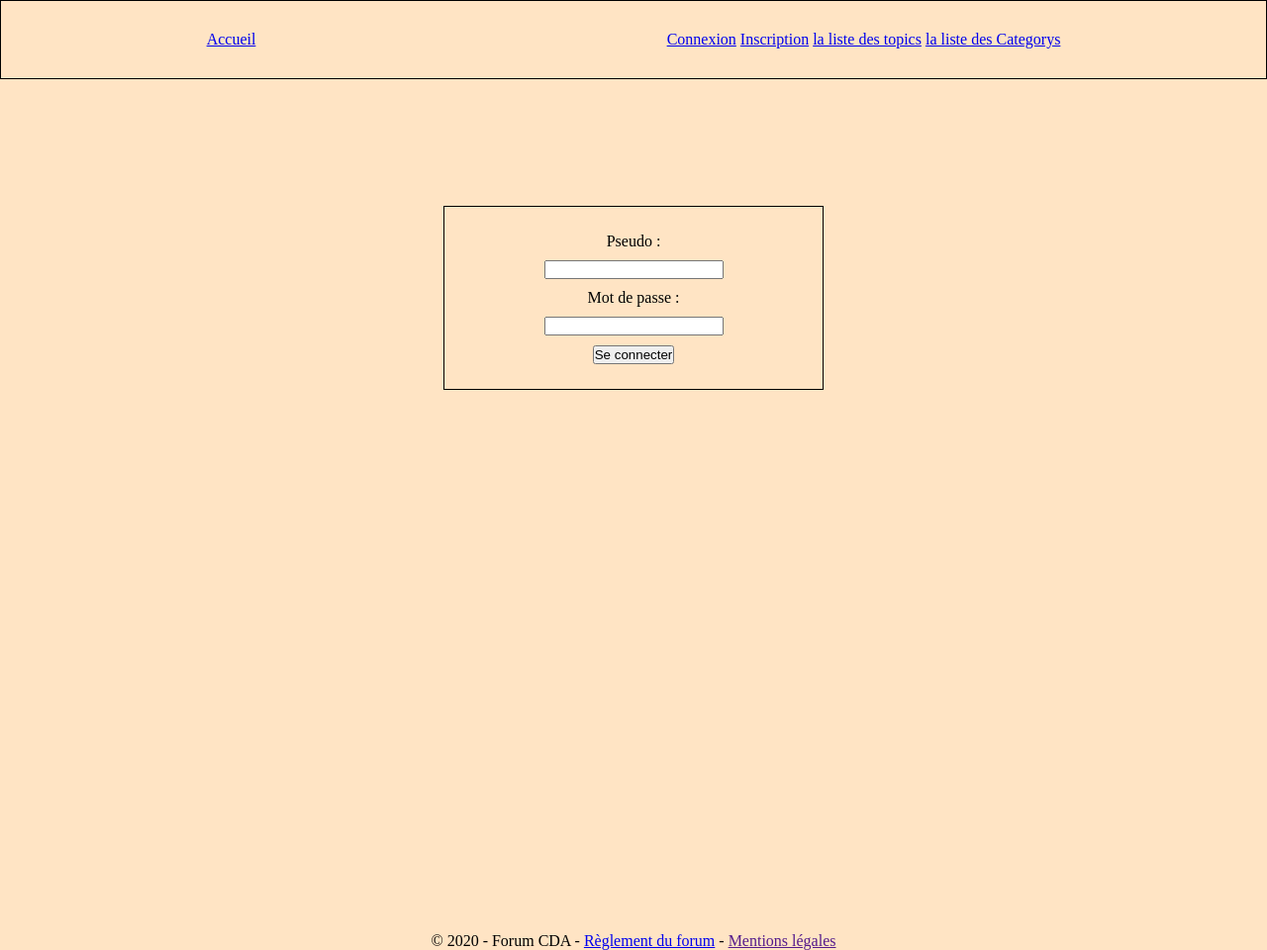
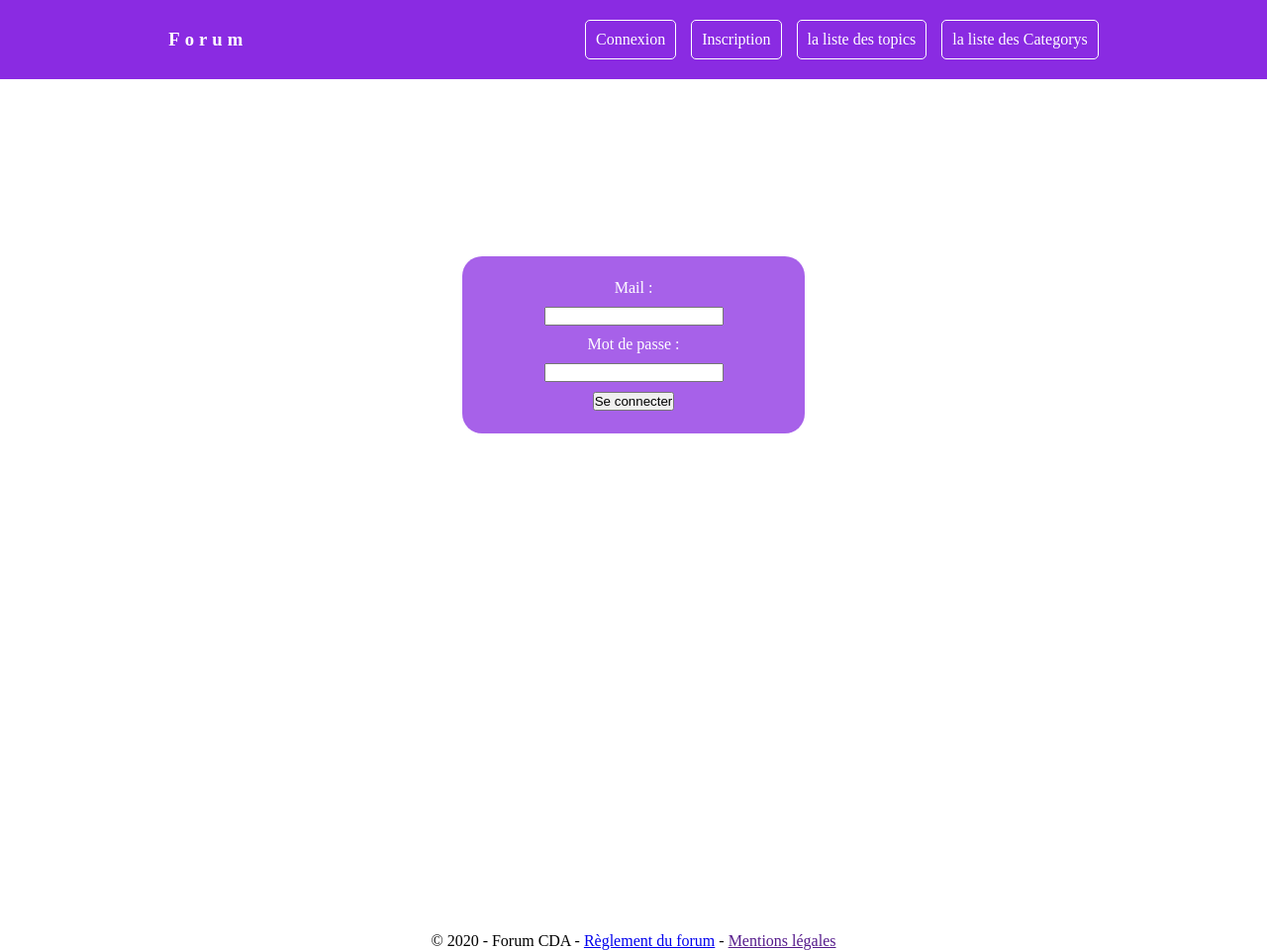
Before and after one commit to mohamed67210/forumPlateau, a PHP site: page /index.php?ctrl=security&action=loginform in a window 1280 px wide. Shown: the whole page at 99% size. Run offline with PHP 8.4, Linux system fonts and the light colour scheme; data that the repository does not hold is empty; some libraries are stand-ins or nearby versions.

Commit message:
exercice forum :créer deux fonctions (findUserbymail + findmdpbymail) pour la connexion et utilisationde password_verify() pour comparer le mot de passe stocker bdd(hasher)et le mot de passe inserer ajouter du style (home,liste topics,liste category) + recuperer l'id d'utilisateur quand il est connecter pour l'enregistrement en utilisant Session::getUser()->getId()

```diff
--- a/app/AbstractController.php
+++ b/app/AbstractController.php
@@ -17,7 +17,7 @@ abstract class AbstractController
             $url .= $action ? "&action=" . $action : "";
             $url .= $id ? "&id=" . $id : "";
             // $url .= ".html";
-        } else $url = "/";
+        } else $url = "/forumPlateau";
         header("Location: $url");
         die();
     }
--- a/app/Session.php
+++ b/app/Session.php
@@ -38,7 +38,7 @@
         }
 
         public static function isAdmin(){
-            if(self::getUser() && self::getUser()->hasRole("ROLE_ADMIN")){
+            if(self::getUser() && self::getUser()->hasRole("admin")){
                 return true;
             }
             return false;
--- a/controller/SecurityController.php
+++ b/controller/SecurityController.php
@@ -18,6 +18,7 @@ class SecurityController extends AbstractController implements ControllerInterfa
     }
     public function registerform()
     {
+
         $userManager = new UserManager();
 
         return [
@@ -29,24 +30,93 @@ class SecurityController extends AbstractController implements ControllerInterfa
     }
     public function addUser()
     {
-        $userManager = new UserManager();
-        return [
-            "view" => VIEW_DIR . "security/login.php",
-            "data" => [
-                "Users" => $userManager->newUser()
-            ]
-        ];
+        if (isset($_POST['submit'])) {
+
+
+            $mail = filter_input(INPUT_POST, 'mail', FILTER_SANITIZE_SPECIAL_CHARS);
+            $pseudo = filter_input(INPUT_POST, 'pseudo', FILTER_SANITIZE_SPECIAL_CHARS);
+            $password1 = filter_input(INPUT_POST, 'password1', FILTER_SANITIZE_SPECIAL_CHARS);
+            $password2 = filter_input(INPUT_POST, 'password2', FILTER_SANITIZE_SPECIAL_CHARS);
+            // $role = filter_input(INPUT_POST, 'role', FILTER_SANITIZE_SPECIAL_CHARS);
+            $userManager = new UserManager();
+            // si les filtres passent
+            if ($mail && $pseudo && $password1) {
+                $userManager = new UserManager();
+
+                // si le mail n'existe pas dans la bdd
+                if (!$userManager->CheckMail($mail)) {
+                    //si le pseudo n'existe pas dans la bdd
+                    if (!$userManager->CheckPseudo($pseudo)) {
+                        //si les deux mot de passe identique
+                        if ($password1 == $password2) {
+
+                            $userManager->addUser($mail, $pseudo, $password1, $password2);
+                            $this->redirectTo('loginform');
+                        } else {
+                            Session::addFlash('error', 'mot de passe incorrecte !');
+                        }
+                    } else {
+                        Session::addFlash('error', 'ce Pseudo existe deja !');
+                    }
+                } else {
+                    Session::addFlash('error', 'ce Mail existe deja !');
+                }
+                return ["view" => VIEW_DIR . "security/login.php"];
+            }
+        }
+    }
+    public function loginform()
+    {
+        return ['view' => VIEW_DIR . "security/login.php"];
+    }
+    public function login()
+    {
+        if (isset($_POST['submit'])) {
+            $mail = filter_input(INPUT_POST, 'mail', FILTER_SANITIZE_SPECIAL_CHARS);
+            // $password = filter_input(INPUT_POST, 'password', FILTER_SANITIZE_SPECIAL_CHARS);
+            $password = $_POST['password'];
+
+
+            if ($mail) {
+                if ($password) {
+                    $userManager = new UserManager();
+
+                    $userMail = $userManager->findUserByMail($mail);
+                    $userMdp = $userManager->findPasswordbyMail($mail);
+                    // var_dump($userMdp);die;
+                    // var_dump( $userMdp['password']);die;
+
+                    if ($userMail) {
+                        // var_dump($userMail);
+                        // die;
+
+                        $passwordVerify = password_verify($password, $userMdp['password']);
+                        // var_dump($password);
+                        // var_dump($userMdp['password']);
+                        // var_dump(password_verify($password, $userMdp['password']));
+                        // die;
+                        if ($passwordVerify) {
+                            Session::setUser($userMail);
+                            Session::addFlash('success', 'vous etes connecté');
+                            $this->redirectTo('home');
+                        } else {
+                            Session::addFlash('error', 'mot de passe incorrect !');
+                            $this->redirectTo('security', 'loginform');
+                        }
+                    } else {
+                        Session::addFlash('error', 'mail incorrect !');
+                        $this->redirectTo('security', 'loginform');
+                    }
+                }
+            }
+        }
     }
 
-    public function loginform()
+    public function logout()
     {
-        $userManager = new UserManager();
+        session_unset();
+        Session::addFlash('success', 'vous etes déconnecté');
 
-        return [
-            "view" => VIEW_DIR . "security/login.php",
-            "data" => [
-                "Users" => $userManager->findAll(["dateCreation", "DESC"])
-            ]
-        ];
+        $this->redirectTo('home');
     }
 }
--- a/model/managers/PostManager.php
+++ b/model/managers/PostManager.php
@@ -32,14 +32,12 @@ class PostManager extends Manager
         );
     }
 
-    public function newPost($id)
+    public function newPost($id,$userId,$message)
     {
         $postManager = new PostManager;
-        $message = filter_input(INPUT_POST, 'message', FILTER_SANITIZE_SPECIAL_CHARS);
-
         if (isset($_POST['submit'])) {
             if ($message) {
-                $data = ['contenue' => $message, 'user_id' => 1, 'topic_id' => $id];
+                $data = ['contenue' => $message, 'user_id' =>$userId, 'topic_id' => $id];
                 $postManager->add($data);
             }
         }
--- a/model/managers/UserManager.php
+++ b/model/managers/UserManager.php
@@ -15,44 +15,44 @@ class UserManager extends Manager
     {
         parent::connect();
     }
-    public function findUserByEmail($mail)
+
+
+    public function CheckMail($mail)
+    {
+        $sql = "SELECT mail FROM user WHERE mail = :mail";
+        return  DAO::select($sql, ['mail' => $mail]);
+    }
+    public function CheckPseudo($pseudo)
+    {
+        $sql = "SELECT pseudo FROM user WHERE pseudo = :pseudo";
+        return  DAO::select($sql, ['pseudo' => $pseudo]);
+    }
+    public function addUser($mail, $pseudo, $password1, $password2)
+    {
+        $userManager = new UserManager;
+        $passwordHash = password_hash($password1, PASSWORD_DEFAULT);
+        $data = ['mail' => $mail, 'pseudo' => $pseudo, 'password' => $passwordHash];
+        $userManager->add($data);
+    }
+
+    public function findUserByMail($mail)
     {
         $sql = "SELECT *
                 FROM " . $this->tableName . " WHERE mail = :mail ";
 
-        return $this->getMultipleResults(
-            DAO::select($sql, ["id" => $mail]),
+        return $this->getOneOrNullResult(
+            DAO::select($sql, ["mail" => $mail], false),
             $this->className
         );
     }
-    public function newUser()
+    public function findPasswordbyMail($mail)
     {
+        $sql = "SELECT password
+                FROM " . $this->tableName . " WHERE mail = :mail ";
 
-        $userManager = new UserManager;
-        // $findUser = $userManager->findAll();
-        if (isset($_POST['submit'])) {
-            $mail = filter_input(INPUT_POST, 'mail', FILTER_SANITIZE_SPECIAL_CHARS);
-            $pseudo = filter_input(INPUT_POST, 'pseudo', FILTER_SANITIZE_SPECIAL_CHARS);
-            $password1 = filter_input(INPUT_POST, 'password1', FILTER_SANITIZE_SPECIAL_CHARS);
-            $password2 = filter_input(INPUT_POST, 'password2', FILTER_SANITIZE_SPECIAL_CHARS);
-            $role = filter_input(INPUT_POST, 'role', FILTER_SANITIZE_SPECIAL_CHARS);
-            // on verifie si les deux mdp inserer par l'user sont identique ou pas
-            if ($password1 === $password2) {
-                // requete pour voir si le mail inserer existe deja ou pas
-                // $sql = "SELECT mail FROM user WHERE mail = :mail";
-                // return $mailveirify = DAO::select($sql, ['mail' => $mail]);
-                // var_dump($mailveirify);die;
-                // if (!empty($mailveirify)) {
-                    $passwordHash = password_hash($password1, PASSWORD_DEFAULT);
-                    $data = ['mail' => $mail, 'pseudo' => $pseudo, 'password' => $passwordHash, 'role' => $role];
-
-                    // var_dump($passwordHash);
-                    // die;
-                    $userManager->add($data);
-                // }
-            } else {
-                echo 'les deux mot de passe ne sont pas identique';
-            }
-        }
+        return $this->getSingleScalarResult(
+            DAO::select($sql, ["mail" => $mail]),
+            $this->className
+        );
     }
 }
--- a/public/css/style.css
+++ b/public/css/style.css
@@ -7,7 +7,7 @@
 #wrapper {
     width: 100%;
     min-height: 120vh;
-    background-color: bisque;
+    background-color: white;
     display: flex;
     flex-direction: column;
     gap: 10px;
@@ -21,7 +21,7 @@
 
 /* partie header qui se trouve dans layout */
 header {
-    border: 1px solid black;
+    background-color: blueviolet;
     width: 100%;
     height: 5rem;
     display: flex;
@@ -36,6 +36,31 @@ nav {
     width: 100%;
 }
 
+#nav-left {
+    display: flex;
+    gap: 15px;
+}
+#nav-left a h3{
+    letter-spacing: 5px;
+}
+#nav-left a{
+    color: white;
+    text-decoration: none;
+    /* border: 1px solid white; */
+}
+#nav-right {
+    display: flex;
+    gap: 15px;
+}
+
+#nav-right a {
+    color: white;
+    text-decoration: none;
+    border: 1px solid white;
+    border-radius: 5px;
+    padding: 10px;
+}
+
 footer {
     position: absolute;
     bottom: 0;
@@ -43,7 +68,14 @@ footer {
     justify-content: center;
     width: 100%;
 }
-
+#cards_container{
+    width: 100%;
+    /* background-color: black; */
+    display: flex;
+    flex-wrap: wrap;
+    justify-content: center;
+    align-items: center;
+}
 .card {
     background-color: rgb(102, 47, 153);
     display: flex;
@@ -52,6 +84,8 @@ footer {
     color: white;
     padding: 10px;
     gap: 15px;
+    width: 70%;
+    border-radius: 10px;
 }
 
 .card a {
@@ -85,7 +119,8 @@ footer {
     background-color: red;
     color: white;
 }
-#container{
+
+#container {
     margin-top: 10%;
     width: 100%;
     display: flex;
@@ -93,13 +128,81 @@ footer {
     align-items: center;
 
 }
-#container form{
+
+#container_topics {
     display: flex;
     flex-direction: column;
     justify-content: center;
     align-items: center;
-    border: 1px solid black;
+    gap: 20px;
+    /* margin-top: 2%; */
+}
+
+#container form {
+    display: flex;
+    flex-direction: column;
+    justify-content: center;
+    align-items: center;
+    /* border: 1px solid black; */
+    background-color: rgba(137, 43, 226, 0.74);
+    border-radius: 20px;
     width: 30%;
     padding: 2%;
     gap: 10px;
+    color: white;
 }
+
+#addtopic_form{
+    display: flex;
+    flex-direction: column;
+    justify-content: center;
+    align-items: center;
+    background-color: aqua;
+    width: 50%;
+    padding: 20px;
+}
+#addtopic_form form{
+    display: flex;
+    flex-direction: column;
+    gap: 10px;
+}
+.add_btn{
+    background-color: rgba(73, 194, 73, 0.781);
+    border: 1px solid white;
+    padding: 5px;
+    color: white;
+}
+/* page accueil  */
+#forum{
+    display: flex;
+    flex-direction: column;
+    align-items: center;
+    justify-content: center;
+    /* margin-top: 10%; */
+    gap: 10px;
+    width: 100%;
+    padding: 5%;
+}
+/* listes categorys */
+#container_categorys{
+    width: 80%;
+    display: flex;
+    flex-direction: column;
+    justify-content: center;
+    align-items: center;
+    gap: 15px;
+}
+#cards{
+    display: flex;
+    flex-wrap: wrap;
+    align-items: center;
+    justify-content: center;
+    background-color: burlywood;
+}
+#container_categorys .card{
+    width: 200px;
+    height: 200px;
+    display: flex;
+    justify-content: center;
+    align-items: center;
+}
--- a/view/forum/listPosts.php
+++ b/view/forum/listPosts.php
@@ -1,4 +1,7 @@
 <?php
+
+use App\Session;
+
 
 $posts = $result["data"]['posts'];
 $topic = $result["data"]['topics'];
@@ -32,7 +35,7 @@ if ($isClosed == 0) {
 ?>
     <h1>Nouveau message</h1>
 
-    <form action="index.php?ctrl=forum&action=addPost&id=<?= $id ?>" method="post">
+    <form action="index.php?ctrl=forum&action=addPost&id=<?= $id ?>&user=<?= Session::getUser()->getId() ?>" method="post">
         <label>message :<input type="text" name="message" /></label>
         <input type="submit" value="Envoyer" name="submit" />
     </form>
--- a/view/layout.php
+++ b/view/layout.php
@@ -21,13 +21,17 @@
             <header>
                 <nav>
                     <div id="nav-left">
-                        <a href="index.php">Accueil</a>
+                        <a href="index.php">
+                            <h3>Forum</h3>
+                        </a>
                         <?php
                         if (App\Session::isAdmin()) {
                         ?>
                             <a href="index.php?ctrl=home&action=users">Voir la liste des gens</a>
 
                         <?php
+                            var_dump(App\Session::isAdmin());
+
                         }
                         ?>
                     </div>
@@ -36,8 +40,10 @@
 
                         if (App\Session::getUser()) {
                         ?>
+                            <a href="index.php?ctrl=forum&action=listCategorys">la liste des Categorys</a>
+                            <a href="index.php?ctrl=forum&action=listTopics">la liste des topics</a>
                             <a href="/security/viewProfile.html"><span class="fas fa-user"></span>&nbsp;<?= App\Session::getUser() ?></a>
-                            <a href="/security/logout.html">Déconnexion</a>
+                            <a href="index.php?ctrl=security&action=logout">Déconnexion</a>
                         <?php
                         } else {
                         ?>
@@ -47,8 +53,6 @@
                             <a href="index.php?ctrl=forum&action=listCategorys">la liste des Categorys</a>
                         <?php
                         }
-
-
                         ?>
                     </div>
                 </nav>
--- a/view/security/login.php
+++ b/view/security/login.php
@@ -1,9 +1,9 @@
 <div id="container">
-    <form action="index.php?ctrl=security&action=loginUser" method="post">
-        <label>Pseudo :</label>
-        <input type="text" name="pseudo" />
+    <form action="index.php?ctrl=security&action=login" method="post">
+        <label>Mail :</label>
+        <input type="mail" name="mail" />
         <label>Mot de passe :</label>
-        <input type="password" name="password1" />
+        <input type="password" name="password" />
         <input type="submit" value="Se connecter" name="submit" />
     </form>
 </div>
```
Also changed, not shown: controller/ForumController.php (+17 -13 lines), model/entities/User.php (+8 -0 lines), model/managers/TopicManager.php (+1 -44 lines), view/forum/listCategorys.php (+5 -3 lines), view/forum/listTopics.php (+25 -11 lines), view/home.php (+12 -7 lines).
